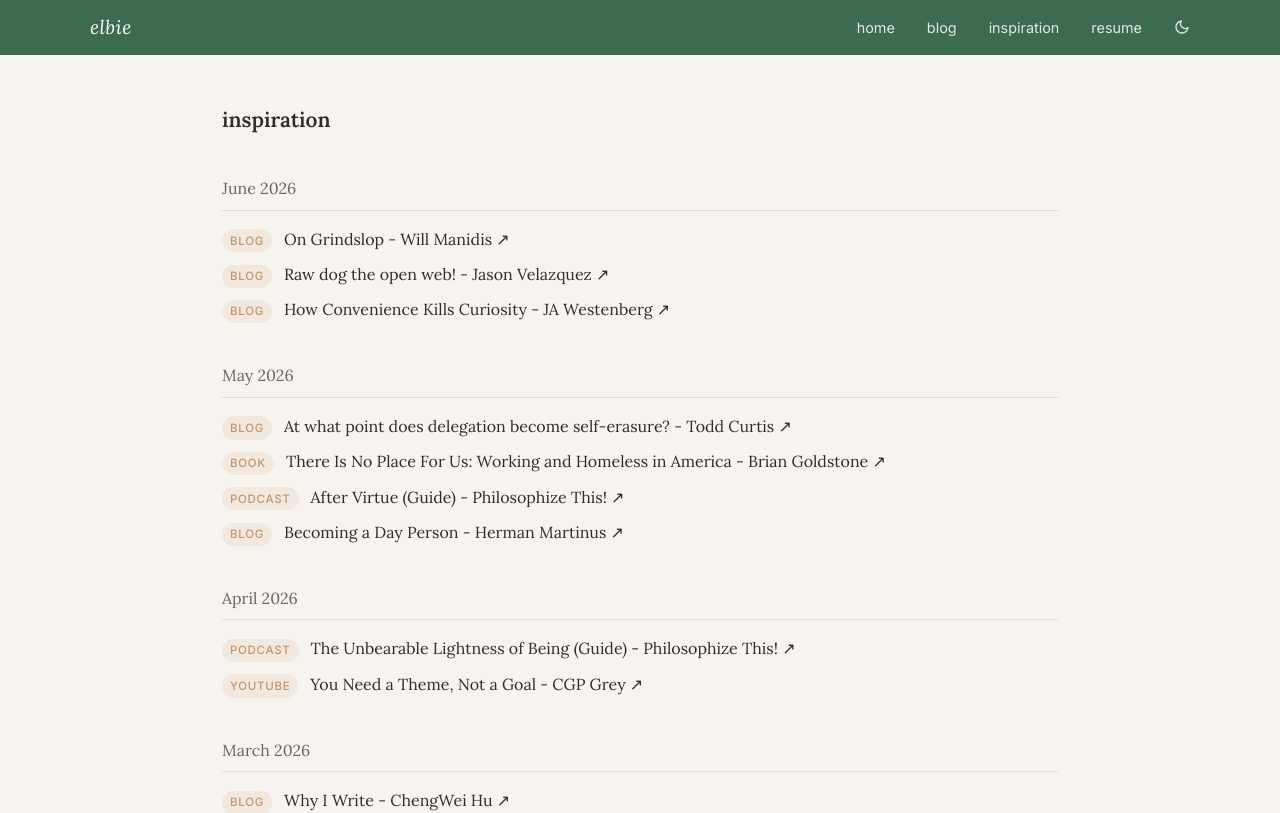
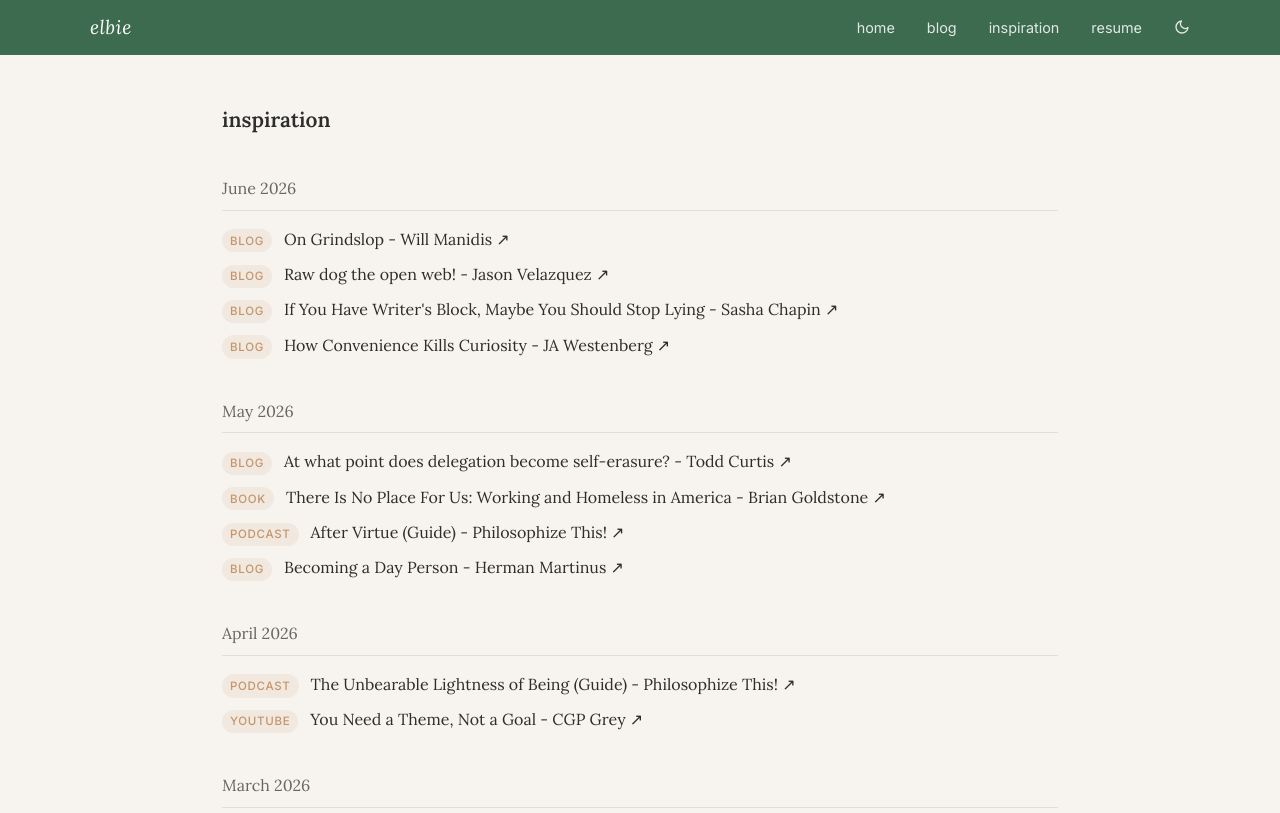
Before and after one commit to lbrown98/elbie-web, a React (Vite) app: page /inspiration in a window 1280 px wide. Shown: the top 813 px of the page. Built offline with nearby package versions, Linux system fonts and the light colour scheme.

Commit message:
i'm tired of commit messages

```diff
--- a/src/data/inspiration.js
+++ b/src/data/inspiration.js
@@ -11,6 +11,12 @@ const inspiration = [
   {
     title: 'Raw dog the open web! - Jason Velazquez',
     url: 'https://www.fromjason.xyz/p/notebook/raw-dog-the-open-web/',
+    type: 'blog',
+    month: '2026-06',
+  },
+  {
+    title: 'If You Have Writer\'s Block, Maybe You Should Stop Lying - Sasha Chapin',
+    url: 'https://sashachapin.substack.com/p/if-you-have-writers-block-maybe-you',
     type: 'blog',
     month: '2026-06',
   },
```
